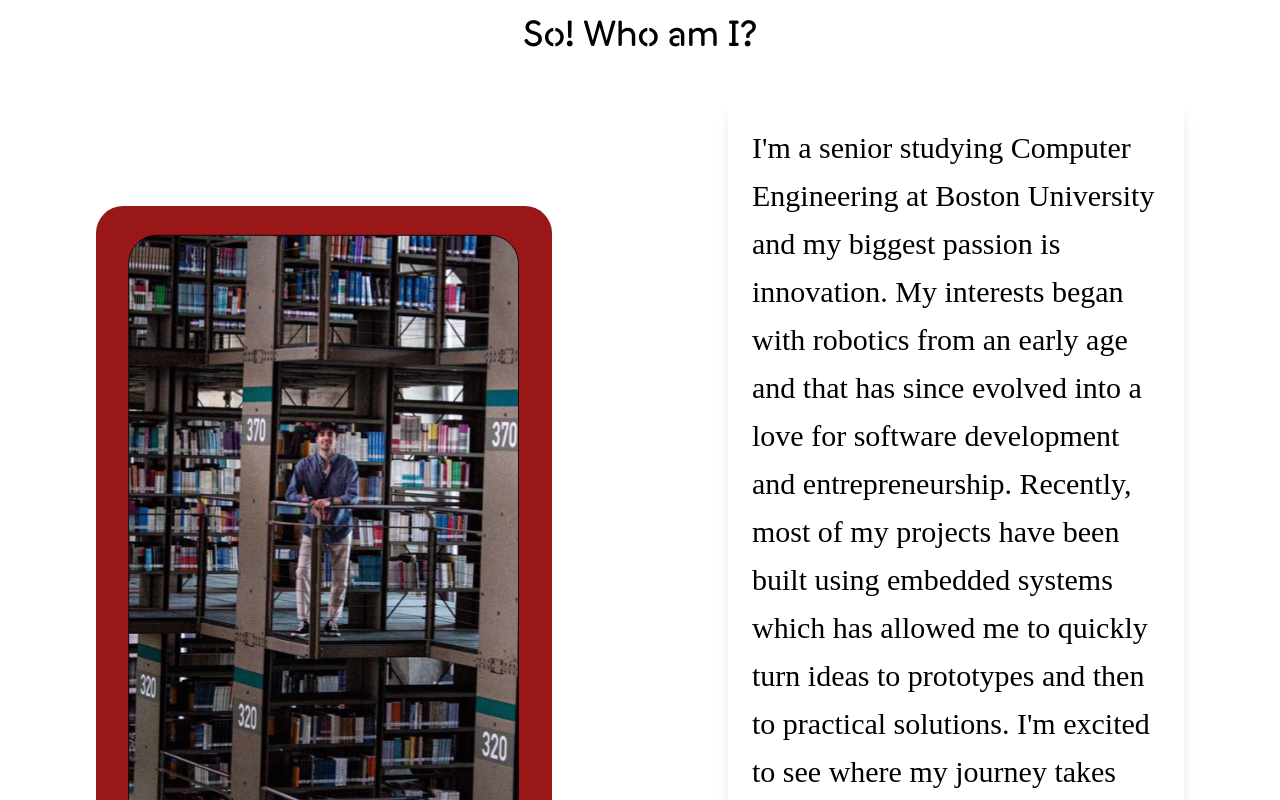
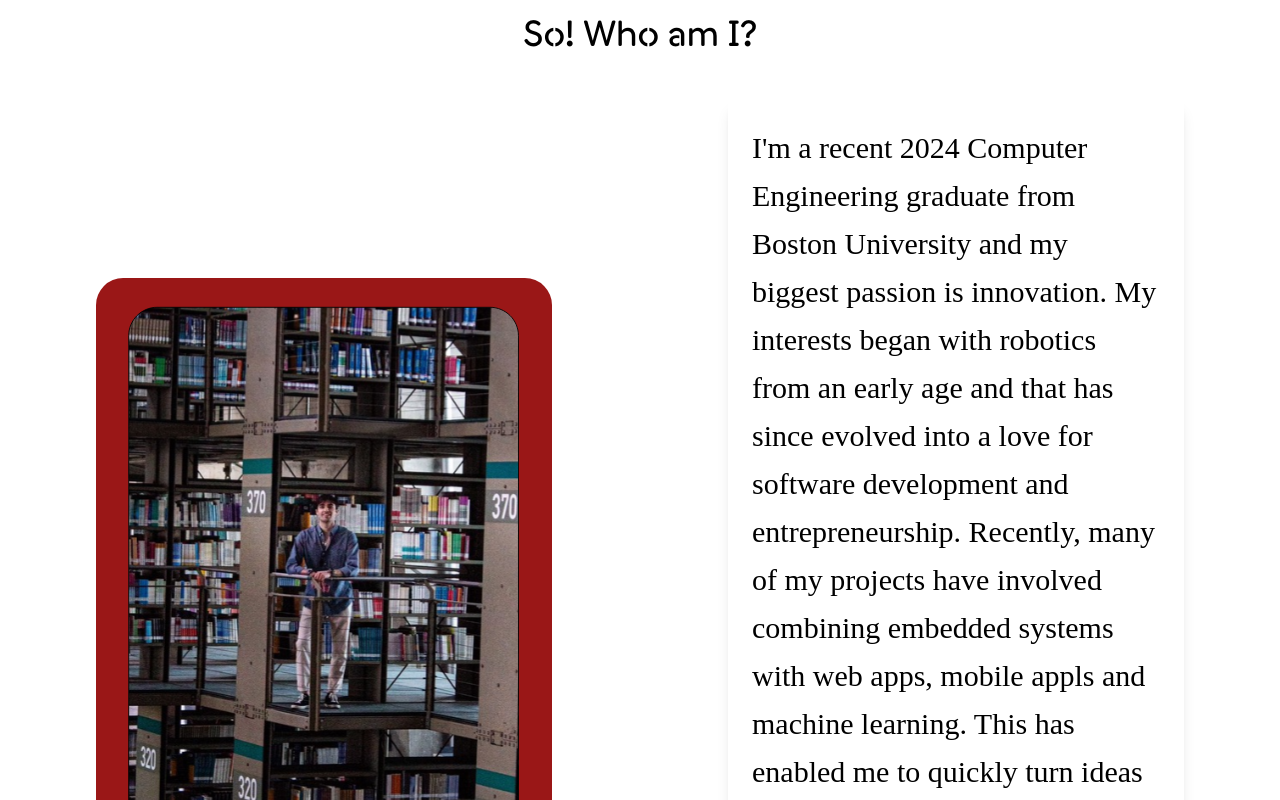
Before and after one commit to nckhrdy/Portfolio-Site, a Next.js app in the folder my-portfolio/: page / in a window 1280 px wide. Shown: the part 820-1620 px from the top of the page. Built offline with nearby package versions, Linux system fonts and the light colour scheme.

Commit message:
Update About.tsx

```diff
--- a/my-portfolio/src/components/About.tsx
+++ b/my-portfolio/src/components/About.tsx
@@ -18,7 +18,7 @@ const About: React.FC = () => {
         <div className="flex justify-center items-center px-4 lg:px-20 py-4">
           <div className="bg-white bg-opacity-90 shadow-lg p-4 lg:p-6 max-w-3xl w-full rounded-lg" style={{ margin: "0 auto" }}>
             <p className="text-lg lg:text-2xl xl:text-3xl font-normal" style={{ fontFamily: "'Nunito', serif", color: "#000000", lineHeight: "1.6" }}>
-              I&apos;m a senior studying Computer Engineering at Boston University and my biggest passion is innovation. My interests began with robotics from an early age and that has since evolved into a love for software development and entrepreneurship. Recently, most of my projects have been built using embedded systems which has allowed me to quickly turn ideas to prototypes and then to practical solutions. I&apos;m excited to see where my journey takes me as I aim to bridge the gaps between technology and business solutions.
+              I&apos;m a recent 2024 Computer Engineering graduate from Boston University and my biggest passion is innovation. My interests began with robotics from an early age and that has since evolved into a love for software development and entrepreneurship. Recently, many of my projects have involved combining embedded systems with web apps, mobile appls and machine learning. This has enabled me to quickly turn ideas to prototypes and then into practical solutions. I&apos;m excited to see where my journey takes me as I aim to bridge the gaps between technology and business solutions.
             </p>
           </div>
         </div>
```
